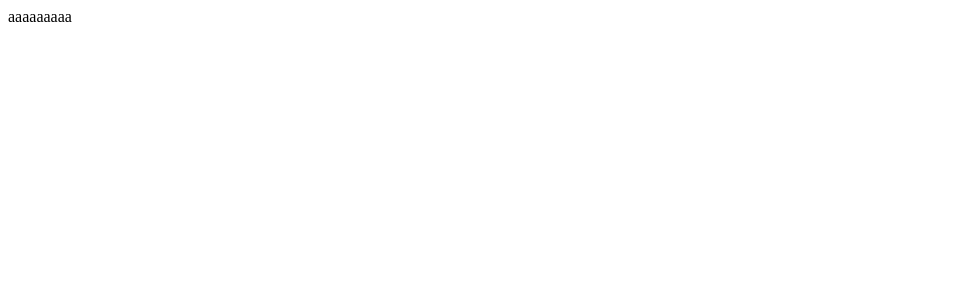
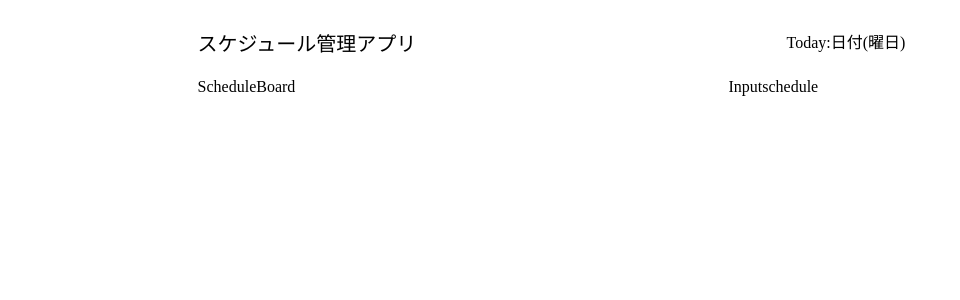
Before and after one commit to kannoRyo/dateForm, a React (Create React App) app: page / in a window 1280 px wide. Shown: the top 300 px of the page, without its empty margins (0-960 px from the left). Built offline with nearby package versions, Linux system fonts and the light colour scheme.

Commit message:
レイアウト作成

```diff
--- a/package.json
+++ b/package.json
@@ -3,6 +3,7 @@
   "version": "0.1.0",
   "private": true,
   "dependencies": {
+    "@material-ui/core": "^4.11.2",
     "@testing-library/jest-dom": "^5.11.4",
     "@testing-library/react": "^11.1.0",
     "@testing-library/user-event": "^12.1.10",
--- a/public/index.html
+++ b/public/index.html
@@ -10,6 +10,9 @@
       content="Web site created using create-react-app"
     />
     <link rel="apple-touch-icon" href="%PUBLIC_URL%/logo192.png" />
+    <link rel="stylesheet" href="https://fonts.googleapis.com/css?family=Roboto:300,400,500,700&display=swap" />
+    <link rel="preconnect" href="https://fonts.gstatic.com">
+<link href="https://fonts.googleapis.com/css2?family=Noto+Sans+JP&display=swap" rel="stylesheet">
     <!--
       manifest.json provides metadata used when your web app is installed on a
       user's mobile device or desktop. See https://developers.google.com/web/fundamentals/web-app-manifest/
--- a/src/components/App.js
+++ b/src/components/App.js
@@ -1,9 +1,43 @@
 import React from 'react'
+import { makeStyles } from '@material-ui/core'
+
+import Nav from './Nav'
+import ScheduleBoard from './ScheduleBoard'
+import InputSchedule from './InputSchedule'
+
+const useStyles = makeStyles({
+  root:{
+    display:"grid",
+    height:'100vh',
+    width:'70%',
+    margin:'0 auto',
+    gridTemplateRows:'70px 1fr',
+    gridTemplateColumns:'60% 40%'
+  },
+  nav:{
+    gridRow: "1/2",
+    gridColumn: "1/3",
+    display:'flex',
+    justifyContent:'space-between',
+    lineHeight:'70px'
+  },
+  scheduleBoard:{
+    gridRow: "2/3",
+    gridColumn: "1/2"
+  },
+  inputSchedule:{
+    gridRow: "2/3",
+    gridColumn: "2/3"
+  }
+})
 
 function App() {
+  const classes = useStyles()
   return (
-    <div>
-      aaaaaaaaa
+    <div className={classes.root}>
+      <Nav nav={classes.nav}/>
+      <ScheduleBoard scheduleBoard={classes.scheduleBoard}/>
+      <InputSchedule inputSchedule={classes.InputSchedule}/>
     </div>
   );
 }
--- a/src/components/InputSchedule.JS
+++ b/src/components/InputSchedule.JS
@@ -0,0 +1,9 @@
+import React from 'react'
+
+const Inputschedule = ({inputschedule})=>{
+    return(
+        <div className={inputschedule}>Inputschedule</div>
+    )
+}
+
+export default Inputschedule
--- a/src/components/Nav.js
+++ b/src/components/Nav.js
@@ -0,0 +1,24 @@
+import React from 'react'
+import { makeStyles } from '@material-ui/core'
+
+const useStyle = makeStyles({
+    title:{
+        fontFamily: 'Noto Sans JP',
+        fontSize:'20px'
+    },
+    date:{
+        marginRight:'20%'
+    }
+})
+
+const Nav = ({nav})=>{
+    const classes = useStyle()
+    return(
+        <div className={nav}>
+            <div className={classes.title}>スケジュール管理アプリ</div>
+            <div className={classes.date}>Today:日付(曜日)</div>
+        </div>
+    )
+}
+
+export default Nav
--- /dev/null
+++ b/src/components/ScheduleBoard.js
@@ -0,0 +1,9 @@
+import React from 'react'
+
+const ScheduleBoard = ({scheduleBoard})=>{
+    return(
+        <div className={scheduleBoard}>ScheduleBoard</div>
+    )
+}
+
+export default ScheduleBoard
```
Also changed, not shown: src/components/ SchedulesBoard.js (deleted), src/components/ScheduleElement .js (deleted), src/components/ScheduleElement.js (added), 2 other files (tests, documents, lock files or other folders).
